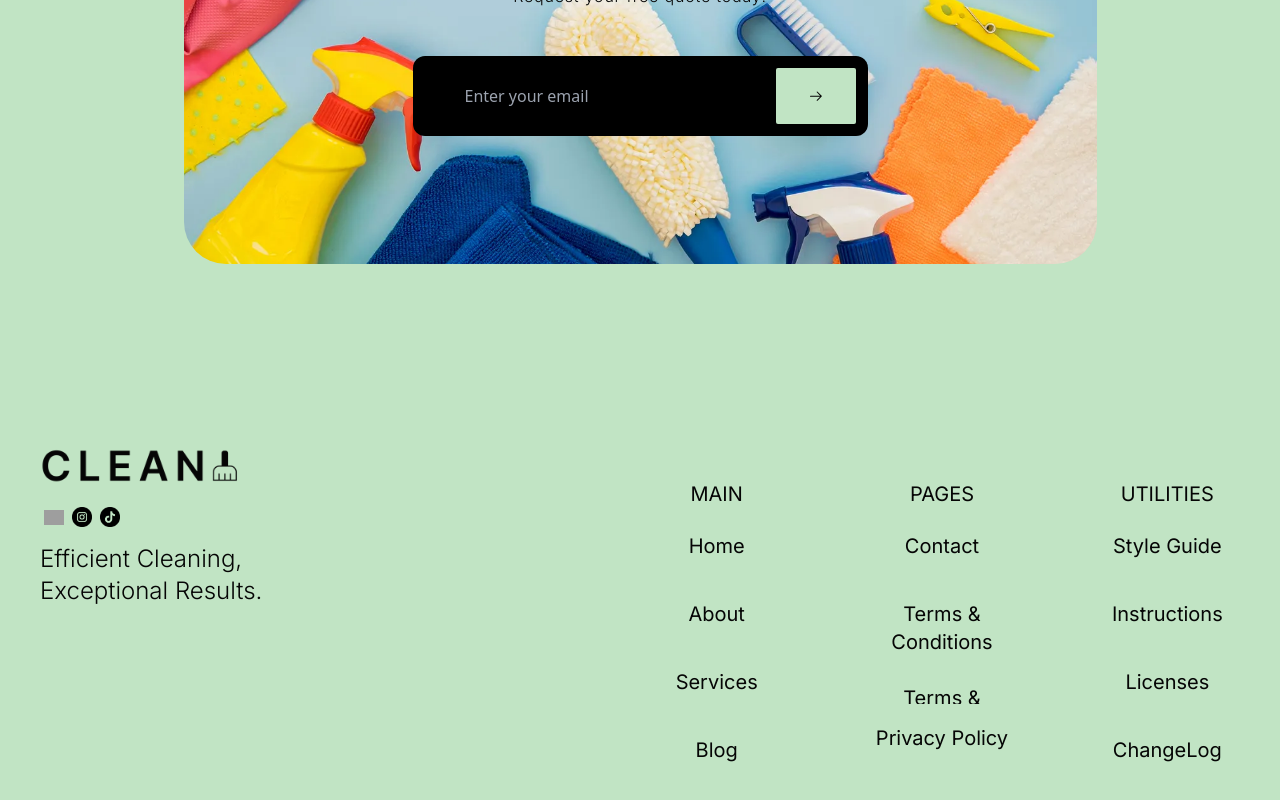
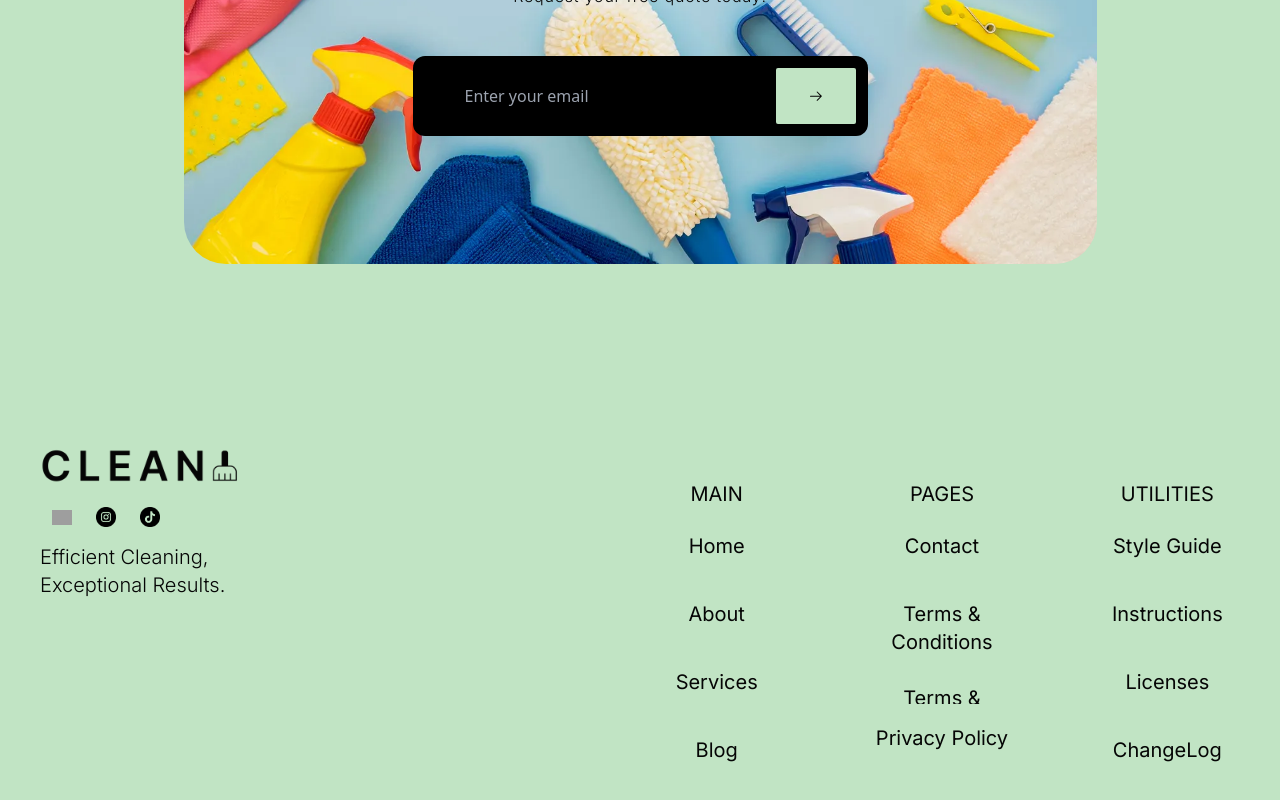
Before and after one commit to Yagya-Adh/clean, a Next.js app: page /blog in a window 1280 px wide. Shown: the part 2986-3786 px from the top of the page. Built offline with nearby package versions, Linux system fonts and the light colour scheme; grey boxes are pictures that could not be loaded.

Commit message:
Footer section  fix

```diff
--- a/app/components/banner/SectionBanner.tsx
+++ b/app/components/banner/SectionBanner.tsx
@@ -28,7 +28,7 @@ const SectionBanner = ({
       </div>
     </section>
   ) : variant == "about" ? (
-    <section className="max-w-screen-2xl mx-auto px-4 lg:px-10 py-20">
+    <section className="max-w-screen-xl mx-auto px-4 lg:px-10 py-20">
       <div className="grid grid-cols-1 lg:grid-cols-2 items-center gap-10">
         <div className="flex flex-col justify-center text-center md:items-start items-center md:text-start ">
           <h2 className="font-inter text-sm lg:text-base uppercase py-4 text-clean-black-10">
--- a/app/components/button/PillButton.tsx
+++ b/app/components/button/PillButton.tsx
@@ -17,13 +17,14 @@ const PillButton = ({ text }: IbuttonProps) => {
       rounded-full
       overflow-hidden
       px-10
+      hover:bg-clean-green-10
       "
     >
       <div className="overflow-hidden group">
         <div className="translate-y-3 group-hover:-translate-y-16 ease-in-out transition-all duration-500 font-inter font-normal">
           {text}
         </div>
-        <div className="translate-y-11 rounded-t-full bg-clean-green-10 group-hover:-translate-y-4 ease-in-out transition-all duration-500 font-inter font-normal">
+        <div className="translate-y-11 rounded-t-full group-hover:-translate-y-4 ease-in-out transition-all duration-500 font-inter font-normal">
           {text}
         </div>
       </div>
--- a/app/components/card/CleanImageCard.tsx
+++ b/app/components/card/CleanImageCard.tsx
@@ -1,6 +1,6 @@
 const CleanImageCard = () => {
   return (
-    <section className="max-w-screen-2xl mx-auto px-10 inset-0">
+    <section className="max-w-screen-xl mx-auto px-10 inset-0">
       <div className="rounded-3xl bg-about-banner bg-no-repeat bg-cover p-44 sm:p-52 md:px-72 lg:p-96" />
     </section>
   );
--- a/app/components/footer/FooterLeft.tsx
+++ b/app/components/footer/FooterLeft.tsx
@@ -27,11 +27,11 @@ const FooterLeft = () => {
             height={20}
             alt="footer_logo_"
             key={list.id}
-            className="mx-1"
+            className="mx-3"
           />
         ))}
       </div>
-      <p className="text-2xl font-inter font-light max-w-60 text-clean-black-10">
+      <p className="text-xl font-inter font-light max-w-60 text-clean-black-10">
         Efficient Cleaning, Exceptional Results.
       </p>
     </div>
--- a/app/components/footer/FooterRight.tsx
+++ b/app/components/footer/FooterRight.tsx
@@ -19,7 +19,7 @@ const FooterRight = () => {
             {list.title}
           </h3>
           {list.innerItem?.map((inner) => (
-            <h2 className="text-center overflow-hidden group " key={inner.id}>
+            <h2 className="text-center overflow-hidden group" key={inner.id}>
               <div className="translate-y-4 group-hover:-translate-y-16 ease-in-out transition-all duration-300  text-clean-black-10 text-xl font-normal font-inter p-0 my-1">
                 {inner.item}
               </div>
```
